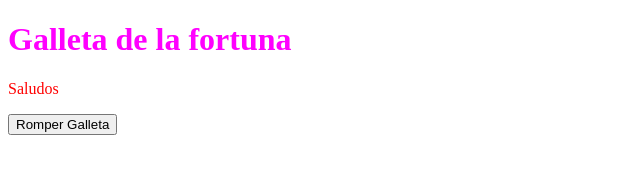
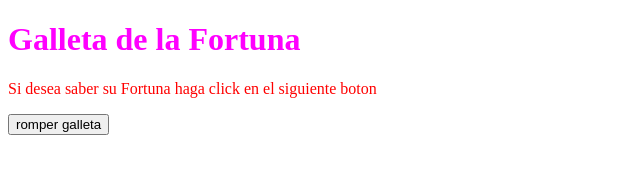
Before and after one commit to deivdrew/fortune_cookie, a website: page static/index.html in a window 1280 px wide. Shown: the whole page, without its empty margins (0-640 px from the left). Drawn offline with Linux system fonts and the light colour scheme; some packages are replaced by stand-ins of ours; a script that the page names is missing.

Commit message:
Add files via upload

```diff
--- a/static/index.html
+++ b/static/index.html
@@ -1,22 +1,19 @@
 <!DOCTYPE html>
 <html lang="en">
 <head>
+    <link rel="stylesheet" href="./vendor/sweetalert/dist/sweetalert.css">
+    <link rel="stylesheet" href="./css/site.css">
+   <link rel="icon" type="image/icon" href="./img/sasuke.ico">
     <meta charset="UTF-8">
-    <title>Mi estilo asombroso</title>
-    <link rel="stylesheet" href="./css/site.css">
-   <link rel="icon" type="image/png" href="/img/favicon.ico"/>
- <link rel="shortcut icon" type="image/x-icon" href="/img/favicon.ico"/>
+    <title>Mi sitio asombroso</title>
 </head>
 <body>
-    <h1>Galleta de la fortuna</h1>
-    <p>
-        Saludos
-    </p>
-    <p>
-        <button onclick="fortuna()">
-            Romper Galleta</button>
-    </p>
-    <script src="./js/site.js">
-    </script>
+     <h1>Galleta de la Fortuna</h1>
+     <p>Si desea saber su Fortuna haga click en el siguiente boton</p>
+     <!--Importando script sweetalert-->
+     <p><button onclick="fortuna()">romper galleta</button></p>
+     <script src="./vendor/sweetalert/dist/sweetalert.min.js"></script>
+     <script src="./js/site.js"></script>
+
 </body>
 </html>
```
